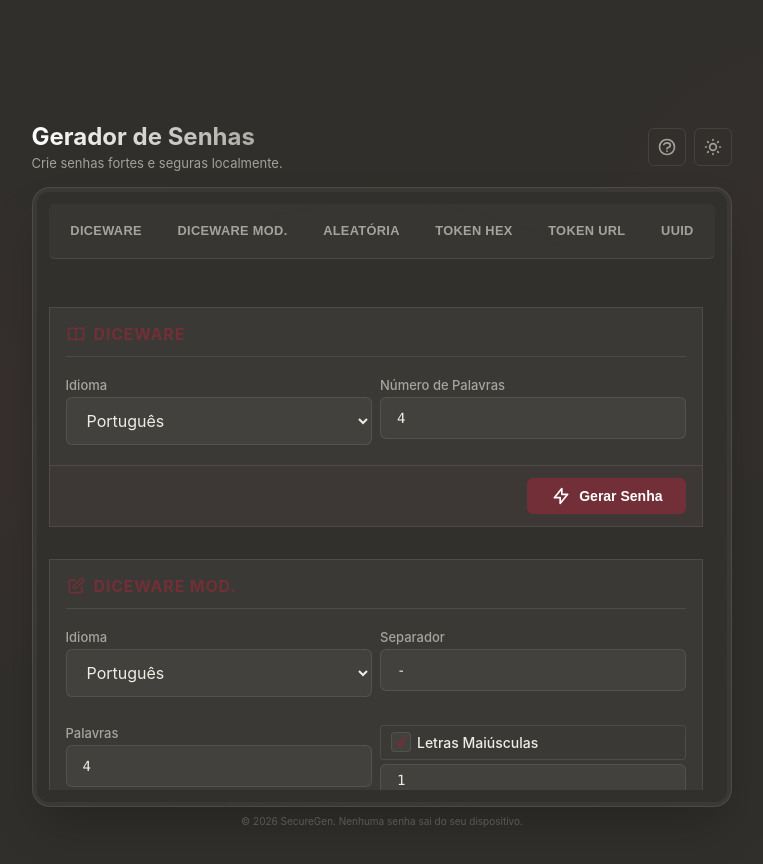
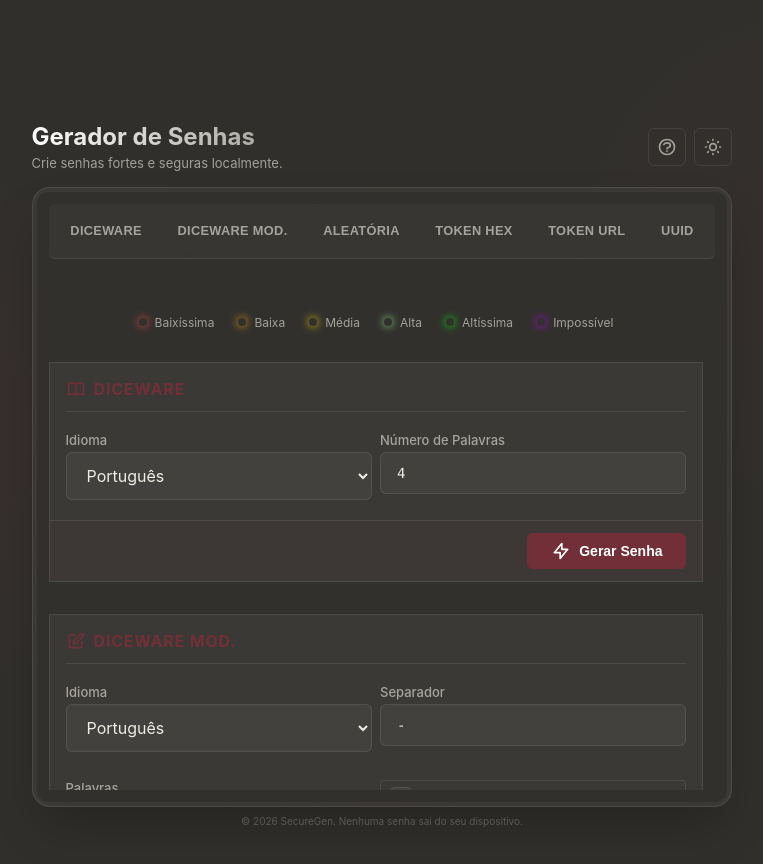
Before and after one commit to luizggfonseca/gerador_senhas, a React app in the folder frontend/: page / in a window 1280 px wide. Shown: the whole page, without its empty margins (258-1021 px from the left). Built offline with nearby package versions, Linux system fonts and the light colour scheme; the HTML template or start-up script is replaced by a standard one.

Commit message:
feat: legenda de entropia visual e atualização de categorias

```diff
--- a/frontend/src/components/Generator.jsx
+++ b/frontend/src/components/Generator.jsx
@@ -161,6 +161,15 @@ export default function Generator() {
             </nav>
 
             <div className="generator-main" ref={scrollContainerRef}>
+                {/* Entropy Legend */}
+                <div className="entropy-legend">
+                    <span className="legend-item"><span className="legend-dot legend-baixissima"></span> Baixíssima</span>
+                    <span className="legend-item"><span className="legend-dot legend-baixa"></span> Baixa</span>
+                    <span className="legend-item"><span className="legend-dot legend-media"></span> Média</span>
+                    <span className="legend-item"><span className="legend-dot legend-alta"></span> Alta</span>
+                    <span className="legend-item"><span className="legend-dot legend-altissima"></span> Altíssima</span>
+                    <span className="legend-item"><span className="legend-dot legend-impossivel"></span> Impossível</span>
+                </div>
 
                 {/* 1. Diceware */}
                 <GeneratorSection
--- a/frontend/src/components/ModalSeguranca.jsx
+++ b/frontend/src/components/ModalSeguranca.jsx
@@ -6,6 +6,18 @@ import { createPortal } from 'react-dom';
  */
 export default function ModalSeguranca({ result, metadata, onClose, onGenerate }) {
     if (!result || !metadata) return null;
+
+    const getEntropyColor = (label) => {
+        const colors = {
+            'Baixíssima': '#ff4d4d',
+            'Baixa': '#ffa500',
+            'Média': '#ffd700',
+            'Alta': '#98fb98',
+            'Altíssima': '#00ff00',
+            'Impossível': '#bf00ff'
+        };
+        return colors[label] || 'var(--accent)';
+    };
 
     return createPortal(
         <div className="modal-overlay animate-fade-in">
@@ -23,7 +35,7 @@ export default function ModalSeguranca({ result, metadata, onClose, onGenerate }
                 <div className="modal-info-grid" style={{ marginBottom: '1.5rem' }}>
                     <div className="modal-info-item">
                         <span className="modal-info-label">Força da Senha (Entropia)</span>
-                        <p style={{ color: 'var(--accent)', fontWeight: 600, fontSize: '0.9rem', margin: 0 }}>
+                        <p style={{ color: getEntropyColor(result.entropy_label), fontWeight: 600, fontSize: '0.9rem', margin: 0 }}>
                             {result.entropy_label} ({result.entropy.toFixed(1)} bits)
                         </p>
                     </div>
--- a/frontend/src/index.css
+++ b/frontend/src/index.css
@@ -591,6 +591,56 @@ body {
 
 .nav-link:active {
   transform: scale(0.95);
+}
+
+/* Entropy Legend */
+.entropy-legend {
+  display: flex;
+  justify-content: center;
+  align-items: center;
+  gap: 1.5rem;
+  padding: 0.5rem;
+  margin-bottom: 1.5rem;
+  font-size: 0.75rem;
+  color: var(--text-secondary);
+  flex-wrap: wrap;
+}
+
+.legend-item {
+  display: flex;
+  align-items: center;
+  gap: 0.5rem;
+}
+
+.legend-dot {
+  width: 8px;
+  height: 8px;
+  border-radius: 50%;
+  box-shadow: 0 0 8px currentColor;
+}
+
+.legend-baixissima {
+  color: #ff4d4d;
+}
+
+.legend-baixa {
+  color: #ffa500;
+}
+
+.legend-media {
+  color: #ffd700;
+}
+
+.legend-alta {
+  color: #98fb98;
+}
+
+.legend-altissima {
+  color: #00ff00;
+}
+
+.legend-impossivel {
+  color: #bf00ff;
 }
 
 /* Dashboard Sections */
```
Also changed, not shown: 2 other files (tests, documents, lock files or other folders).
